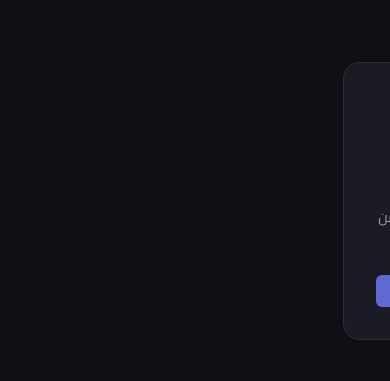
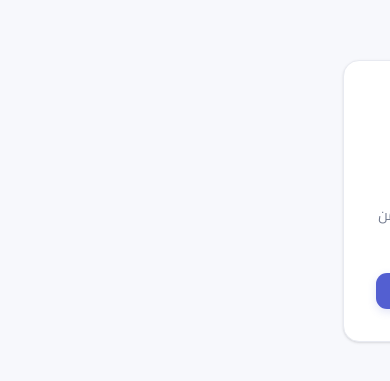
Before and after one commit to m-hassan00096/printingFront, a React (Vite) app: page / in a window 390 px wide. Shown: the part 221-602 px from the top of the page. Built offline with nearby package versions, Linux system fonts and the light colour scheme; no server answers.

Commit message:
feat(ui): replace dark theme with reference-inspired light workspace

```diff
--- a/src/app/layouts/command-palette.tsx
+++ b/src/app/layouts/command-palette.tsx
@@ -47,10 +47,10 @@
   function go(to: string) { navigate(to); onClose(); }
   const current = Math.min(active, filtered.length - 1);
   return (
-    <div className="fixed inset-0 z-[70] flex items-start justify-center bg-black/70 px-3 pt-[12vh] backdrop-blur-[4px]"
+    <div className="fixed inset-0 z-[70] flex items-start justify-center bg-[#1b2545]/30 px-3 pt-[12vh] backdrop-blur-[4px]"
       onMouseDown={event => { if (event.target === event.currentTarget) onClose(); }}>
       <section role="dialog" aria-modal="true" aria-label={copy.dialogTitle}
-        className="w-full max-w-[560px] overflow-hidden rounded-xl border border-border bg-popover shadow-[0_24px_48px_#0008]"
+        className="w-full max-w-[560px] overflow-hidden rounded-xl border border-border bg-popover shadow-[0_24px_50px_#2d396433]"
         onKeyDown={event => {
           if (event.key === "Escape") { event.preventDefault(); onClose(); }
           if (event.key === "ArrowDown") { event.preventDefault(); setActive(i => Math.min(i + 1, filtered.length - 1)); }
@@ -80,7 +80,7 @@
             const Icon = item.icon;
             return <button key={item.to} type="button" id={"tabaa-command-" + index} role="option" aria-selected={current === index}
               className={"flex h-9 w-full items-center gap-3 rounded-md px-3 text-start text-[13px] transition-colors " +
-                (current === index ? "bg-primary/15 text-foreground" : "text-muted-foreground hover:bg-muted hover:text-foreground")}
+                (current === index ? "bg-secondary text-primary" : "text-muted-foreground hover:bg-muted hover:text-foreground")}
               onMouseEnter={() => setActive(index)} onClick={() => go(item.to)}>
               <Icon className="size-4 shrink-0"/><span className="flex-1">{item.label}</span><span className="text-[11px] text-muted-foreground">{item.group}</span>
             </button>;
--- a/src/index.css
+++ b/src/index.css
@@ -33,85 +33,81 @@
   --color-sidebar-accent-foreground: var(--sidebar-accent-foreground);
   --color-sidebar-primary: var(--sidebar-primary);
   --color-sidebar-primary-foreground: var(--sidebar-primary-foreground);
-  --radius-sm: 4px;
-  --radius-md: 6px;
-  --radius-lg: 8px;
-  --radius-xl: 12px;
+  --radius-sm: 5px;
+  --radius-md: 7px;
+  --radius-lg: 11px;
+  --radius-xl: 14px;
 }
 
+/* The screenshot reference is LIGHT. These are the authoritative UI tokens;
+   the source DESIGN.md described a dark concept and is retained as provenance. */
 :root {
-  color-scheme: dark;
-  --radius: 8px;
-  --background: #101014;
-  --foreground: #f1f1f4;
-  --card: #1b1b25;
-  --card-foreground: #f1f1f4;
-  --popover: #1f1f2e;
-  --popover-foreground: #f1f1f4;
-  --primary: #5e6ad2;
-  --primary-foreground: #fff;
-  --secondary: #252536;
-  --secondary-foreground: #f1f1f4;
-  --muted: #1f1f2e;
-  --muted-foreground: #9ba0ab;
-  --accent: #303047;
-  --accent-foreground: #f1f1f4;
-  --destructive: #eb5757;
-  --border: #2c2c3a;
-  --input: #3b3b4c;
-  --ring: #6e79d6;
-  --sidebar: #1b1b25;
-  --sidebar-foreground: #f1f1f4;
-  --sidebar-muted: #9ba0ab;
-  --sidebar-border: #2c2c3a;
-  --sidebar-accent: #5e6ad21a;
-  --sidebar-accent-foreground: #f1f1f4;
-  --sidebar-primary: #5e6ad2;
+  color-scheme: light;
+  --radius: 11px;
+  --background: #f7f8fc;
+  --foreground: #222633;
+  --card: #ffffff;
+  --card-foreground: #222633;
+  --popover: #ffffff;
+  --popover-foreground: #222633;
+  --primary: #535fd1;
+  --primary-foreground: #ffffff;
+  --secondary: #eef0fc;
+  --secondary-foreground: #454fad;
+  --muted: #f3f5fa;
+  --muted-foreground: #71798d;
+  --accent: #eceefe;
+  --accent-foreground: #434eb5;
+  --destructive: #d93e4f;
+  --border: #e8eaf1;
+  --input: #d9deea;
+  --ring: #5965d9;
+  --sidebar: #f6f8fc;
+  --sidebar-foreground: #252d40;
+  --sidebar-muted: #808ba3;
+  --sidebar-border: #e9ecf4;
+  --sidebar-accent: #e9ecff;
+  --sidebar-accent-foreground: #454fc3;
+  --sidebar-primary: #535fd1;
   --sidebar-primary-foreground: #fff;
-  --success: #3dd68c;
-  --warning: #f0c000;
+  --success: #17825d;
+  --warning: #ab6a09;
 }
 
 * { box-sizing: border-box; border-color: var(--border); }
-
 html { min-width: 320px; direction: rtl; }
 body {
-  min-width: 320px;
-  min-height: 100vh;
-  margin: 0;
-  background: var(--background);
-  color: var(--foreground);
-  font-family: "Cairo", "Inter", sans-serif;
-  font-size: 14px;
-  line-height: 1.5;
+  min-width: 320px; min-height: 100vh; margin: 0;
+  background: var(--background); color: var(--foreground);
+  font: 400 14px/1.6 "Cairo", "Inter", sans-serif;
+  -webkit-font-smoothing: antialiased;
   text-rendering: optimizeLegibility;
-  -webkit-font-smoothing: antialiased;
 }
 button, input, textarea, select { font: inherit; }
 button { cursor: pointer; }
 button:disabled { cursor: not-allowed; }
 input, textarea, select { color: var(--foreground); accent-color: var(--primary); }
-input::placeholder, textarea::placeholder { color: var(--muted-foreground); opacity: 1; }
-option { background: var(--popover); color: var(--foreground); }
-::selection { background: #5e6ad266; color: #fff; }
+input::placeholder, textarea::placeholder { color: var(--muted-foreground); opacity: .82; }
+option { background: #fff; color: var(--foreground); }
+::selection { background: #dfe3ff; color: #293685; }
 :focus-visible { outline: 2px solid var(--ring); outline-offset: 2px; }
-a, button { transition-property: background-color, border-color, color, opacity; transition-duration: 120ms; }
+a, button { transition-property: background-color, border-color, color, opacity, box-shadow; transition-duration: 140ms; }
 @media (prefers-reduced-motion: reduce) {
   *, *::before, *::after { scroll-behavior: auto !important; animation-duration: 0.01ms !important; transition-duration: 0.01ms !important; }
 }
 
-/* Shared high-density patterns. Existing forms keep their behavior and labels. */
 @layer components {
-  .violet-panel { background: var(--card); border: 1px solid var(--border); border-radius: 8px; }
-  .violet-elevated { background: var(--popover); border: 1px solid var(--border); border-radius: 12px; box-shadow: 0 24px 48px #0006; }
-  .violet-shortcut { font: 11px "JetBrains Mono", monospace; border: 1px solid var(--border); border-radius: 5px; padding: 1px 6px; color: var(--muted-foreground); direction: ltr; }
+  .violet-panel { background: var(--card); border: 1px solid var(--border); border-radius: 12px; box-shadow: 0 3px 16px rgba(38,48,105,.035); }
+  .violet-elevated { background: #fff; border: 1px solid var(--border); border-radius: 14px; box-shadow: 0 22px 55px rgba(38,48,105,.13); }
+  .violet-shortcut { font: 11px "JetBrains Mono", monospace; border: 1px solid #e1e4ed; background: #f8f9fd; border-radius: 5px; padding: 1px 6px; color: #7b8396; direction: ltr; }
 }
 :where(table) { border-collapse: collapse; font-variant-numeric: tabular-nums; }
-:where(table) thead { background: var(--muted); }
-:where(table) th { color: var(--muted-foreground); font-size: 12px; font-weight: 600; }
-:where(table) tbody tr { transition: background-color 120ms; }
-:where(table) tbody tr:hover { background: #ffffff08; }
-:where([role="dialog"]) { border: 1px solid var(--border); box-shadow: 0 24px 48px #0006; }
-:where([role="menu"], [role="listbox"]) { background: var(--popover); color: var(--foreground); border-color: var(--border); box-shadow: 0 14px 28px #0006; }
-:where(input, select, textarea):focus-visible { border-color: var(--primary); box-shadow: 0 0 0 2px #5e6ad226; outline: none; }
+:where(table) thead { background: #f8f9fc; }
+:where(table) th { color: #70798b; font-size: 11px; font-weight: 700; letter-spacing: .005em; white-space: nowrap; }
+:where(table) tbody tr { transition: background-color 140ms; }
+:where(table) tbody tr:hover { background: #f9faff; }
+:where([role="dialog"]) { border: 1px solid var(--border); box-shadow: 0 20px 55px rgba(28,37,83,.15); }
+:where([role="menu"], [role="listbox"]) { background: #fff; color: var(--foreground); border-color: var(--border); box-shadow: 0 12px 32px rgba(28,37,83,.1); }
+:where(input, select, textarea):focus-visible { border-color: var(--primary); box-shadow: 0 0 0 3px #535fd126; outline: none; }
+:where(input,select,textarea):disabled { background: #f3f4f7; cursor: not-allowed; }
 :where([data-sonner-toast]) { font-family: "Cairo", sans-serif; }
--- a/src/shared/components/ui/badge.tsx
+++ b/src/shared/components/ui/badge.tsx
@@ -7,12 +7,12 @@
   {
     variants: {
       variant: {
-        default: "border-primary/25 bg-primary/15 text-[#B5BAFF]",
+        default: "border-primary/15 bg-primary/10 text-primary",
         secondary: "border-border bg-secondary text-secondary-foreground",
         outline: "border-border bg-transparent text-foreground",
-        success: "border-[#3DD68C]/20 bg-[#3DD68C]/10 text-[#3DD68C]",
-        warning: "border-[#F0C000]/20 bg-[#F0C000]/10 text-[#F0C000]",
-        destructive: "border-[#EB5757]/20 bg-[#EB5757]/10 text-[#EB5757]",
+        success: "border-[#3DD68C]/20 bg-[#e5f7ee] text-[#13805b]",
+        warning: "border-[#F0C000]/20 bg-[#fff4dd] text-[#a96b0a]",
+        destructive: "border-[#EB5757]/20 bg-[#ffebee] text-[#c83b4b]",
       },
     },
     defaultVariants: { variant: "secondary" },
--- a/src/shared/components/ui/button.tsx
+++ b/src/shared/components/ui/button.tsx
@@ -4,22 +4,22 @@
 import { cn } from "@/shared/lib/utils";
 
 const buttonVariants = cva(
-  "inline-flex shrink-0 items-center justify-center gap-2 whitespace-nowrap rounded-md text-[13px] font-semibold transition-colors duration-100 focus-visible:outline-none focus-visible:ring-2 focus-visible:ring-ring/35 disabled:pointer-events-none disabled:opacity-50 [&_svg]:pointer-events-none [&_svg]:size-4 [&_svg]:shrink-0",
+  "inline-flex shrink-0 items-center justify-center gap-2 whitespace-nowrap rounded-lg text-[13px] font-semibold transition-colors duration-100 focus-visible:outline-none focus-visible:ring-2 focus-visible:ring-ring/35 disabled:pointer-events-none disabled:opacity-50 [&_svg]:pointer-events-none [&_svg]:size-4 [&_svg]:shrink-0",
   {
     variants: {
       variant: {
-        default: "bg-primary text-primary-foreground hover:bg-[#4E5BBF]",
+        default: "bg-primary text-primary-foreground shadow-[0_3px_9px_#535fd12b] hover:bg-[#4451be] hover:shadow-[0_4px_14px_#535fd136]",
         destructive: "bg-destructive text-white hover:bg-destructive/85",
-        outline: "border border-border bg-transparent text-foreground hover:border-muted-foreground/60 hover:bg-muted",
+        outline: "border border-input bg-white text-foreground hover:border-primary/40 hover:bg-[#f8f9ff]",
         secondary: "border border-border bg-secondary text-secondary-foreground hover:bg-accent",
         ghost: "text-muted-foreground hover:bg-muted hover:text-foreground",
-        link: "text-[#A5ACFF] underline-offset-4 hover:underline",
+        link: "text-primary underline-offset-4 hover:underline",
       },
       size: {
-        default: "h-8 px-3",
-        sm: "h-7 px-2.5 text-xs",
-        lg: "h-9 px-4",
-        icon: "size-8",
+        default: "h-9 px-3.5",
+        sm: "h-8 px-3 text-xs",
+        lg: "h-10 px-4.5",
+        icon: "size-9",
         "icon-sm": "size-7",
       },
     },
--- a/src/shared/components/ui/card.tsx
+++ b/src/shared/components/ui/card.tsx
@@ -2,10 +2,10 @@
 import { cn } from "@/shared/lib/utils";
 
 export function Card({ className, ...props }: ComponentProps<"div">) {
-  return <div data-slot="card" className={cn("rounded-lg border border-border bg-card text-card-foreground", className)} {...props} />;
+  return <div data-slot="card" className={cn("rounded-xl border border-border bg-card text-card-foreground shadow-[0_4px_22px_#27396b08]", className)} {...props} />;
 }
 export function CardHeader({ className, ...props }: ComponentProps<"div">) {
-  return <div data-slot="card-header" className={cn("flex flex-col gap-1 p-4", className)} {...props} />;
+  return <div data-slot="card-header" className={cn("flex flex-col gap-1.5 p-5", className)} {...props} />;
 }
 export function CardTitle({ className, ...props }: ComponentProps<"h3">) {
   return <h3 data-slot="card-title" className={cn("leading-tight font-semibold tracking-tight", className)} {...props} />;
@@ -14,7 +14,7 @@
   return <p data-slot="card-description" className={cn("text-xs text-muted-foreground", className)} {...props} />;
 }
 export function CardContent({ className, ...props }: ComponentProps<"div">) {
-  return <div data-slot="card-content" className={cn("px-4 pb-4", className)} {...props} />;
+  return <div data-slot="card-content" className={cn("px-5 pb-5", className)} {...props} />;
 }
 export function CardFooter({ className, ...props }: ComponentProps<"div">) {
   return <div data-slot="card-footer" className={cn("flex items-center px-4 pb-4", className)} {...props} />;
```
Also changed, not shown: src/app/layouts/app-shell.tsx (+10 -20 lines), src/app/layouts/sidebar.tsx (+38 -54 lines), src/app/layouts/topbar.tsx (+5 -5 lines), src/features/identity/components/identity-ui.tsx (+6 -6 lines).
